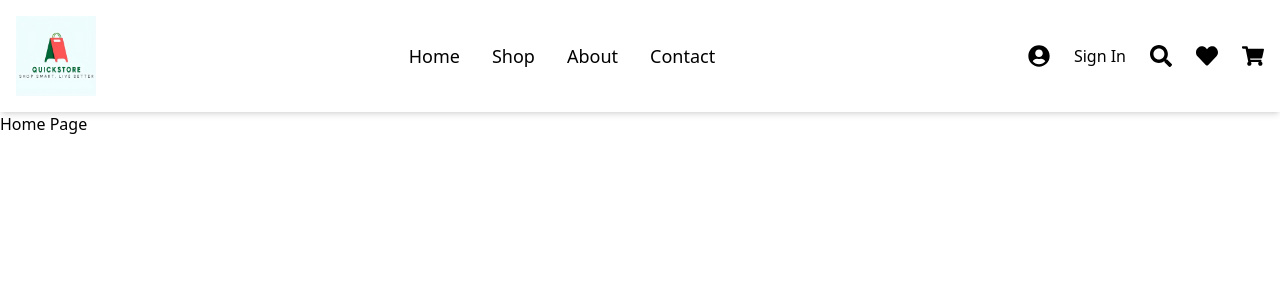
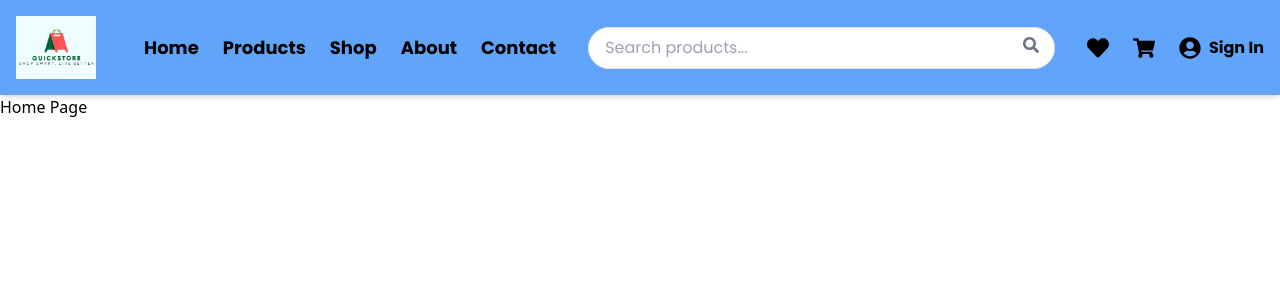
Before and after one commit to bhuvanagiriankammarao/quickmart, a React (Vite) app in the folder client/: page / in a window 1280 px wide. Shown: the top 300 px of the page. Built offline with nearby package versions, Linux system fonts and the light colour scheme.

Commit message:
Navbar Update

```diff
--- a/client/src/components/Navbar.jsx
+++ b/client/src/components/Navbar.jsx
@@ -1,41 +1,53 @@
+// src/components/navbar/Navbar.jsx
 import React, { useContext } from "react";
 import { FaSearch, FaUserCircle, FaHeart, FaShoppingCart } from "react-icons/fa";
 import { Link } from "react-router-dom";
 import { CartContext } from "../context/CartContext";  // Import CartContext
 import logo from "../assets/images/logo.png";
 
-const Navbar = () => {
-  const { cartItems } = useContext(CartContext);  // Access cartItems from context
+const Navbar = ({ openLogin }) => {
+  const { cartItems } = useContext(CartContext);
 
   return (
-    <nav className="bg-white shadow-md p-4">
+    <nav className="bg-blue-400 shadow-md p-4 font-poppins">
       <div className="container mx-auto flex justify-between items-center">
-        {/* Logo */}
-        <div className="flex items-center gap-2">
-          <img src={logo} alt="Logo" className="w-20 h-20" />
-        </div>
+        {/* Left Section: Logo + Navigation Links */}
+        <div className="flex items-center gap-12">
+          <img src={logo} alt="Logo" className="w-20 h-220 flex items-start" />
 
-        {/* Navigation Links */}
-        <ul className="hidden md:flex gap-8 text-lg">
-          <li className="hover:text-green-500 cursor-pointer">
+          <ul className="hidden md:flex gap-6 text-lg font-bold">
+            <li className="hover:text-red-500 cursor-pointer">
               <Link to="/">Home</Link>
             </li>
-          <li className="hover:text-green-500 cursor-pointer">
+            <li className="hover:text-red-500 cursor-pointer">
+              <Link to="/products">Products</Link>
+            </li>
+            <li className="hover:text-red-500 cursor-pointer">
               <Link to="/shop">Shop</Link>
             </li>
-          <li className="hover:text-green-500 cursor-pointer">
+            <li className="hover:text-red-500 cursor-pointer">
               <Link to="/about">About</Link>
             </li>
-          <li className="hover:text-green-500 cursor-pointer">
+            <li className="hover:text-red-500 cursor-pointer">
               <Link to="/contact">Contact</Link>
             </li>
           </ul>
+        </div>
 
-        {/* Icons Section */}
+        {/* Center Section: Search Bar */}
+        <div className="flex-1 mx-8">
+          <div className="relative">
+            <input
+              type="text"
+              placeholder="Search products..."
+              className="w-full border rounded-full py-2 px-4 focus:outline-none focus:ring-2 focus:ring-green-500"
+            />
+            <FaSearch className="absolute right-4 top-2.5 text-gray-500 cursor-pointer" />
+          </div>
+        </div>
+
+        {/* Right Section: Icons + Sign In */}
         <div className="flex items-center gap-6">
-          <FaUserCircle size={22} className="cursor-pointer" />
-          <Link to="/signin" className="hover:text-green-500 cursor-pointer">Sign In</Link>
-          <FaSearch size={22} className="cursor-pointer" />
           <FaHeart size={22} className="cursor-pointer" />
           <Link to="/cart">
             <div className="relative">
@@ -47,6 +59,13 @@ const Navbar = () => {
               )}
             </div>
           </Link>
+          <button
+            onClick={openLogin}
+            className="flex items-center gap-2 hover:text-green-500 font-bold"
+          >
+            <FaUserCircle size={22} />
+            <span>Sign In</span>
+          </button>
         </div>
       </div>
     </nav>
```
Lines whose indentation alone changed are shown as unchanged.
